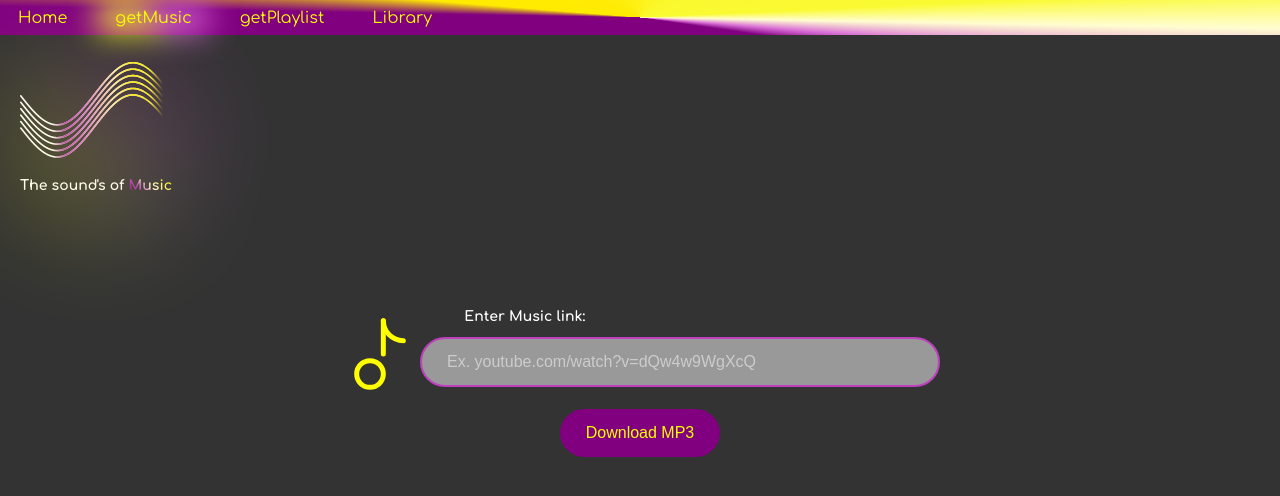
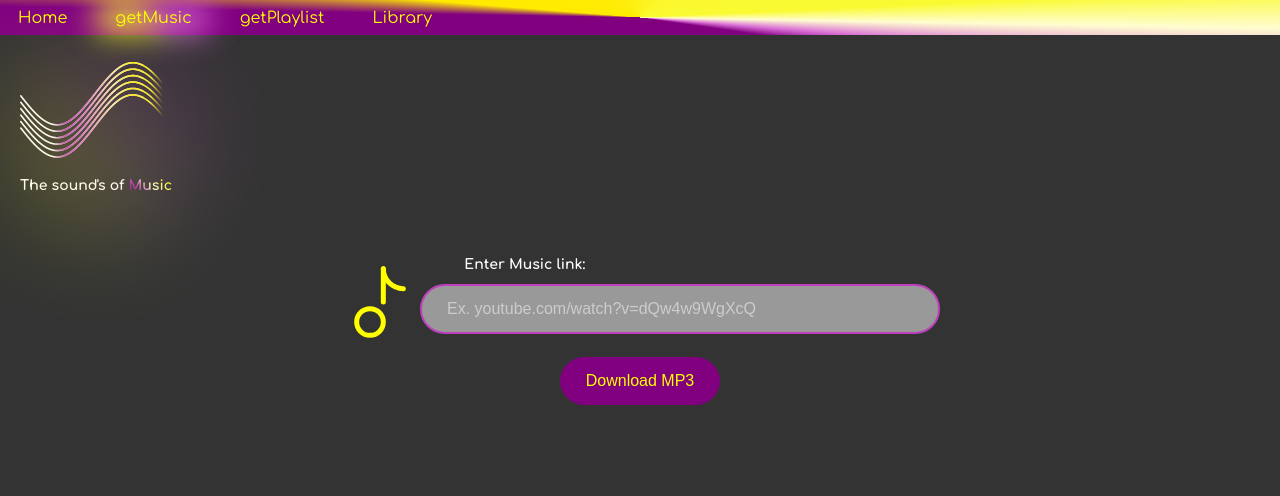
Before and after one commit to FilipK19/SoundsOfMusic, an Angular app in the folder frontend/: page /getmusic in a window 1280 px wide. Shown: the top 496 px of the page. Built offline with nearby package versions, Linux system fonts and the light colour scheme.

Commit message:
fixed music info display error

```diff
--- a/frontend/src/app/get-music/get-music.css
+++ b/frontend/src/app/get-music/get-music.css
@@ -8,7 +8,7 @@
   justify-content: center;
   gap: 0px;
 
-  padding-bottom: 45px;
+  padding-bottom: 150px;
 }
 
 input {
--- a/frontend/src/app/get-music/get-music.ts
+++ b/frontend/src/app/get-music/get-music.ts
@@ -34,7 +34,9 @@ export class GetMusic {
         this.result = res;
         this.loading = false;
         this.cdr.detectChanges();
-        alert('Download completed!');
+        requestAnimationFrame(() => {
+          alert('Download completed!');
+        });
       },
       error: err => {
         this.loading = false;
```
Also changed, not shown: 2 other files (tests, documents, lock files or other folders).
